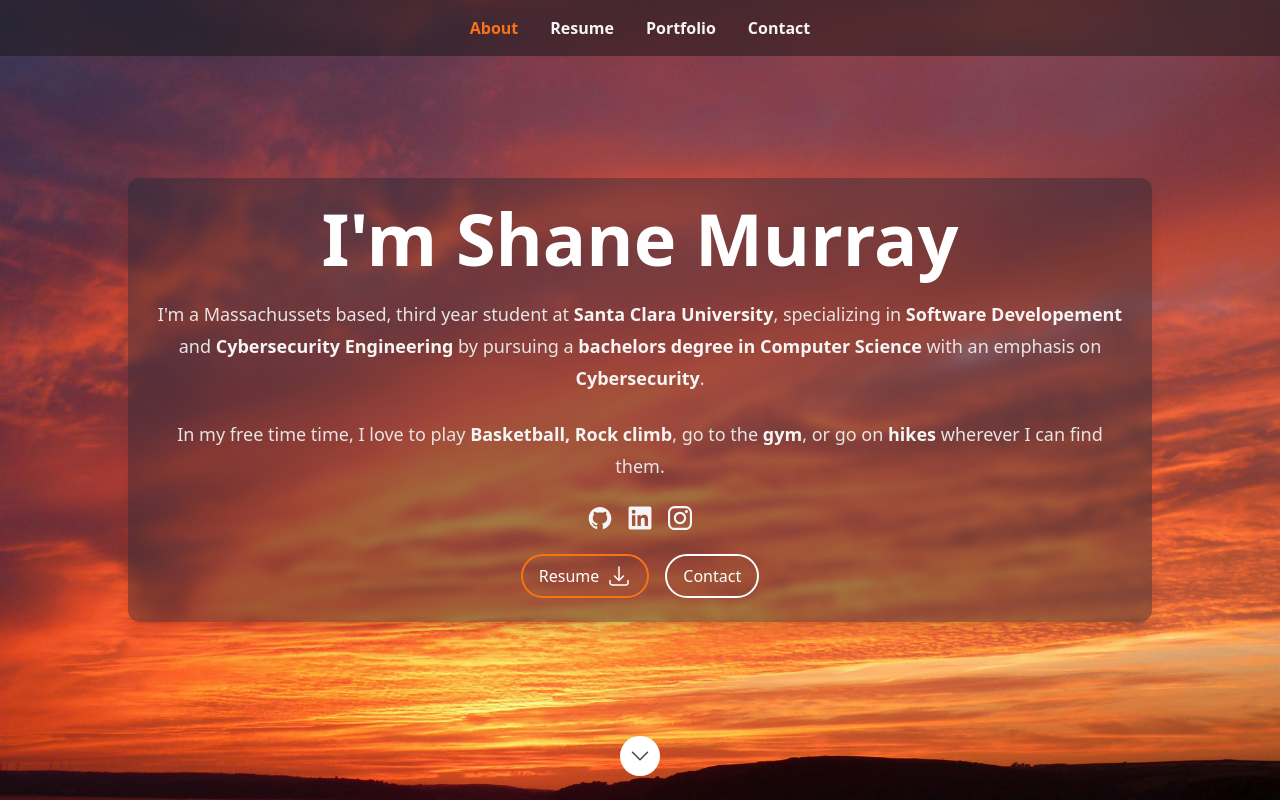
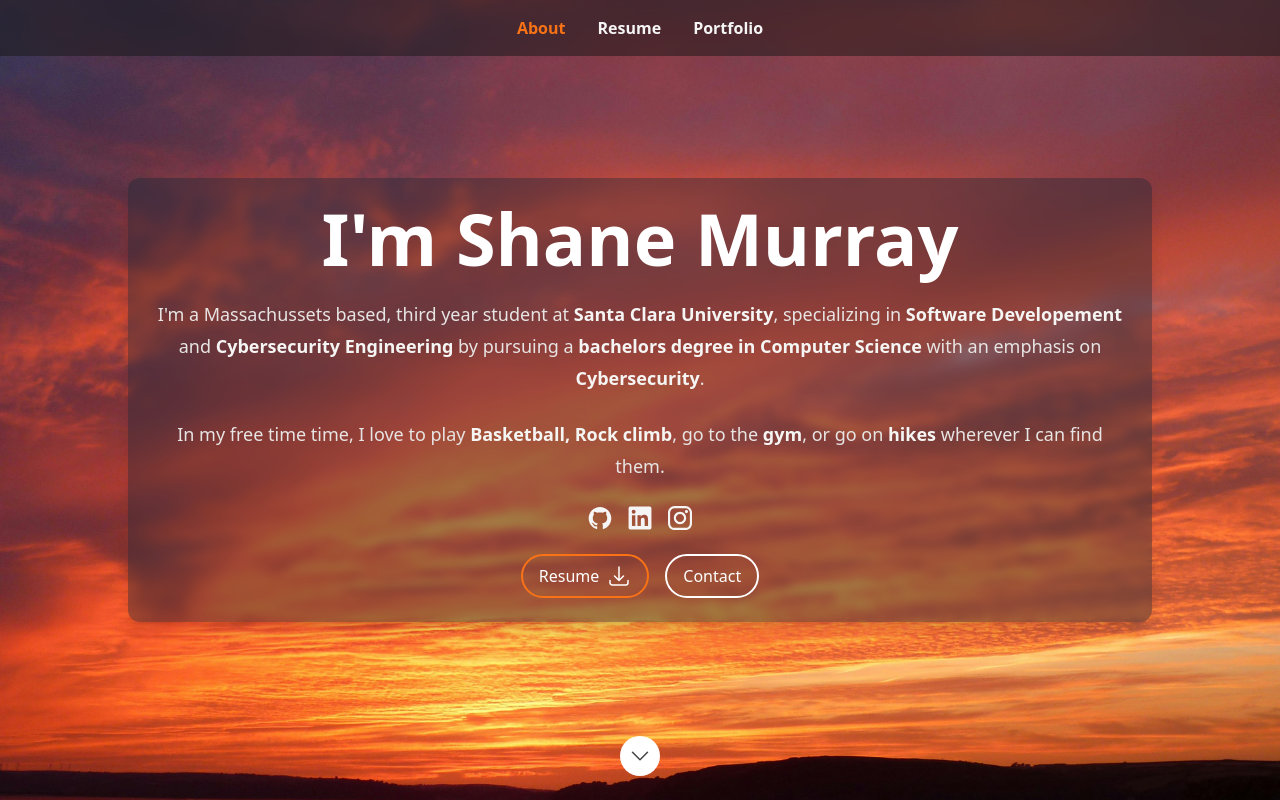
Before and after one commit to Shmurray12/shane-resume, a Next.js app: page / in a window 1280 px wide. Shown: the top 800 px of the page. Built offline with nearby package versions, Linux system fonts and the light colour scheme.

Commit message:
updating contact button accordingly

```diff
--- a/src/components/Sections/Header.tsx
+++ b/src/components/Sections/Header.tsx
@@ -11,8 +11,8 @@ export const headerID = 'headerNav';
 
 const Header: FC = memo(() => {
   const [currentSection, setCurrentSection] = useState<SectionId | null>(null);
-  //when you add the testimonial section, make sure you add it back to the header.
-  const navSections = useMemo(() => [SectionId.About, SectionId.Resume, SectionId.Portfolio, SectionId.Contact], []);
+  //when you add the testimonial and contact sections, make sure you add it back to the header.
+  const navSections = useMemo(() => [SectionId.About, SectionId.Resume, SectionId.Portfolio], []);
 
   const intersectionHandler = useCallback((section: SectionId | null) => {
     section && setCurrentSection(section);
```
